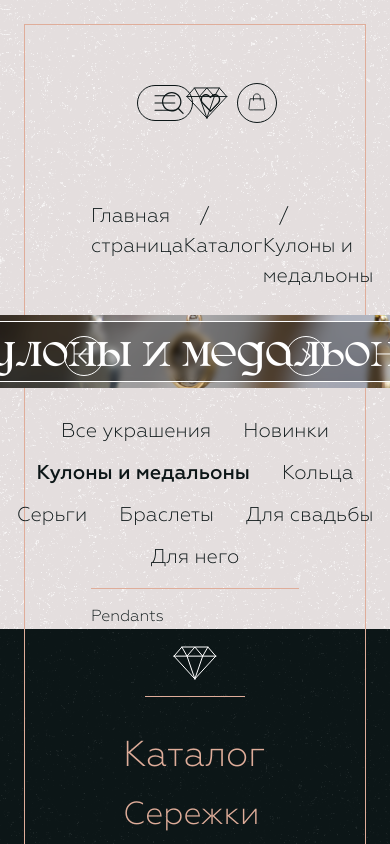
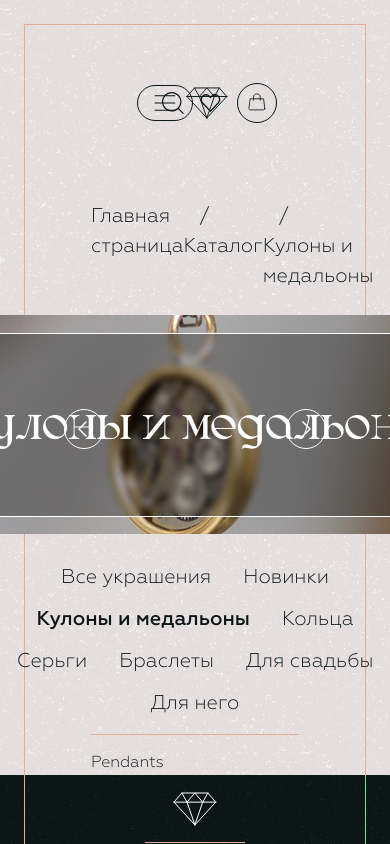
Before and after one commit to AleksanderAleksandrovich/Jewerly, a React (Vite) app: page /catalog/pendants in a window 390 px wide. Shown: the top 844 px of the page. Built offline with nearby package versions, Linux system fonts and the light colour scheme.

Commit message:
фикс адаптива слайдера

```diff
--- a/src/components/Slider/SliderImg.tsx
+++ b/src/components/Slider/SliderImg.tsx
@@ -7,9 +7,13 @@
 
 const SliderImg = ({ text, img }: Props) => {
   return (
-    <div className="container_slider_full">
+    <div className="container_slider_full min-h-[13.7rem] sm:min-h-[20.3rem]">
       <div className="image-container_slider_full">
-        <img src={img} alt={img} className="image_slider" />
+        <img
+          src={img}
+          alt={img}
+          className="image_slider min-h-[13.7rem] sm:min-h-[20.3rem]"
+        />
         <div className="overlay_slider_full">
           <div className="text_slider_full flex items-center justify-center font-bergamasco text-[3rem] md:text-[6rem] xl:text-[6.9rem]">
             {text}
--- a/src/components/Slider/style.css
+++ b/src/components/Slider/style.css
@@ -2,6 +2,7 @@
   position: relative;
   min-width: 100%;
 }
+
 
 .image-container_slider_full {
   position: relative;
@@ -11,7 +12,9 @@
   width: 100%;
   height: auto;
   display: block;
+  object-fit: cover;
 }
+
 
 .overlay_slider_full {
   position: absolute;
```
